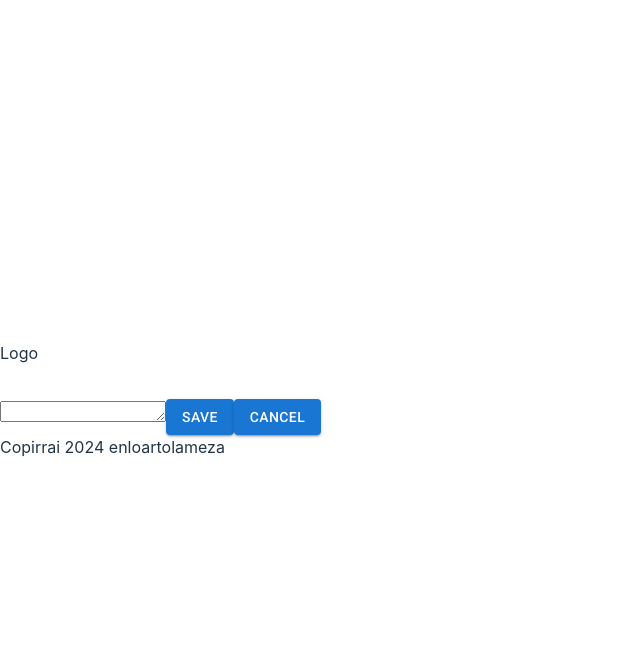
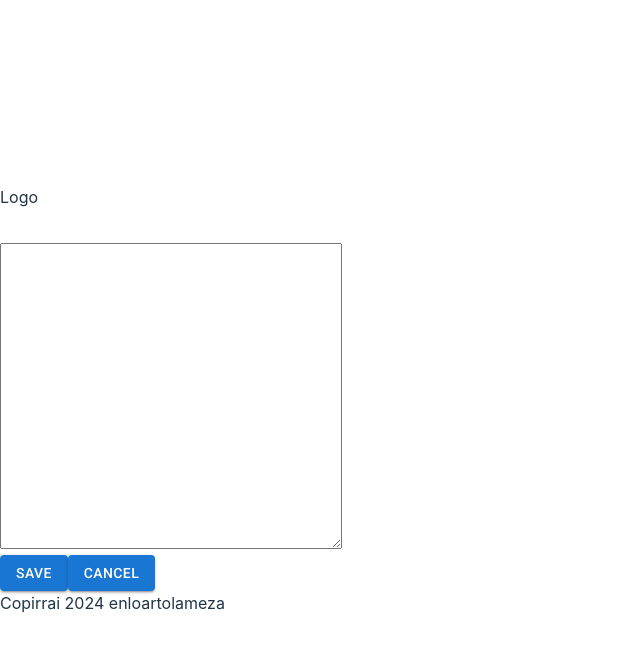
Before and after one commit to axelei/datalinks-frontend, a React (Vite) app: page / in a window 1280 px wide. Both pictures are taken after a click on the button "EDIT". Shown: the top 648 px of the page, without its empty margins (0-640 px from the left). Built offline with nearby package versions, Linux system fonts and the light colour scheme; no server answers.

Commit message:
Text area css

```diff
--- /dev/null
+++ b/src/css/pagecomponent.css
@@ -0,0 +1,3 @@
+#editArea {
+    width: 100%;
+}
--- a/src/pages/PageComponent.tsx
+++ b/src/pages/PageComponent.tsx
@@ -5,6 +5,7 @@ import {Page} from "../model/page/Page.ts";
 import Button from '@mui/material/Button';
 import {TextareaAutosize} from "@mui/material";
 import LoadingModal from "../components/LoadingModal.tsx";
+import '../css/pagecomponent.css';
 
 export default function PageComponent() : ReactNode | null {
 
@@ -88,7 +89,7 @@ export default function PageComponent() : ReactNode | null {
             )}
             {mode === PageMode.edit && (
                 <>
-                    <TextareaAutosize value={tempContent} onChange={changeContentEvent}></TextareaAutosize>
+                    <TextareaAutosize value={tempContent} onChange={changeContentEvent} id='editArea' minRows='20'></TextareaAutosize>
                     <Button variant="contained" onClick={savePageEvent}>Save</Button>
                     <Button variant="contained" onClick={cancelEditionEvent}>Cancel</Button>
                 </>
```
